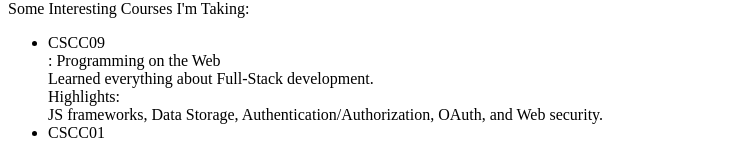
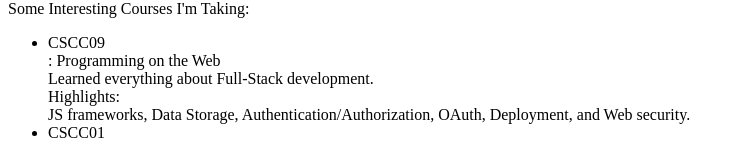
Before and after one commit to PoromKamal/PoromKamal.github.io, a Next.js app: page / in a window 1280 px wide. Shown: the part 648-790 px from the top of the page, without its empty margins (0-741 px from the left). Built offline with nearby package versions, Linux system fonts and the light colour scheme.

Commit message:
Added deployment to hightlights

```diff
--- a/components/EducationSection.tsx
+++ b/components/EducationSection.tsx
@@ -44,7 +44,7 @@ export default function EducationSection() {
                                 <div className='inline font-semibold'>CSCC09</div>: Programming on the Web
                                 <br />
                                 <div className='inline italic'>Learned everything about Full-Stack development.<br/>
-                                <div className="inline font-semibold">Highlights:</div>  JS frameworks, Data Storage, Authentication/Authorization, OAuth, and Web security.</div>
+                                <div className="inline font-semibold">Highlights:</div>  JS frameworks, Data Storage, Authentication/Authorization, OAuth, Deployment, and Web security.</div>
                             </li>
 
                             <li>
```
